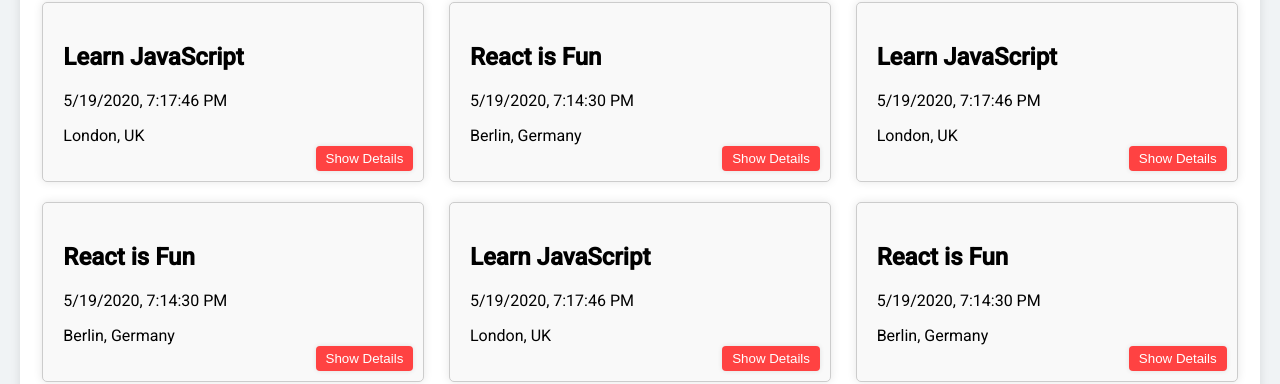
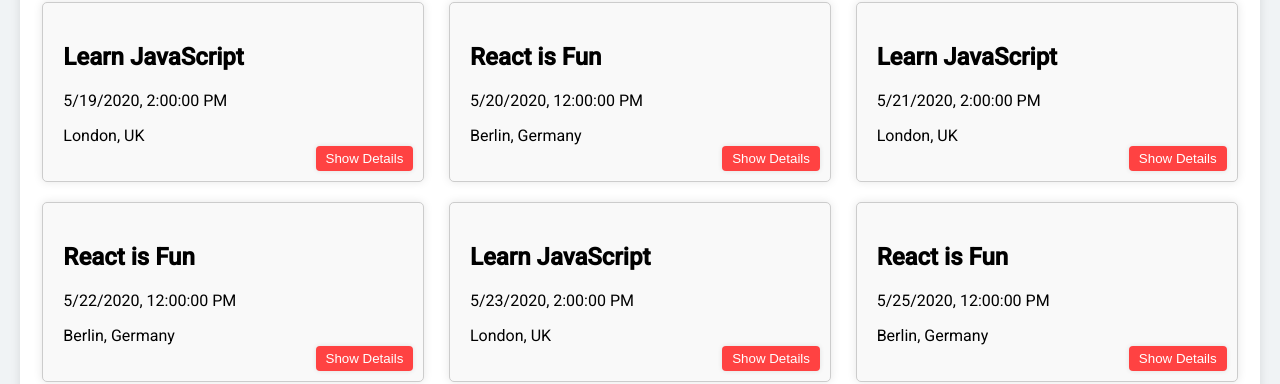
Before and after one commit to ninawiedrich/UrbanEventure, a React (Create React App) app: page / in a window 1280 px wide. Shown: the part 431-815 px from the top of the page. Built offline with nearby package versions, Linux system fonts and the light colour scheme; what atatus-spa would draw is missing.

Commit message:
fixed issue with time/date of events

```diff
--- a/src/api.js
+++ b/src/api.js
@@ -65,6 +65,7 @@
     const url = 'https://2dx56sozyi.execute-api.eu-central-1.amazonaws.com/dev/api/get-events' + '/' + token;
     const response = await fetch(url);
     const result = await response.json();
+    console.log('API Result:', result);
     if (result) {
       return result.events;
     } else return null;
--- a/src/components/Event.js
+++ b/src/components/Event.js
@@ -10,7 +10,7 @@
   return (
     <li className="event-item">
       <h2>{event.summary}</h2>
-      <p>{new Date(event.created).toLocaleString()}</p>
+      <p>{new Date(event.start.dateTime).toLocaleString()}</p>
       <p>{event.location}</p>
       <button className="details-btn" onClick={toggleDetails}>
         {detailsVisible ? 'Hide Details' : 'Show Details'}
```
